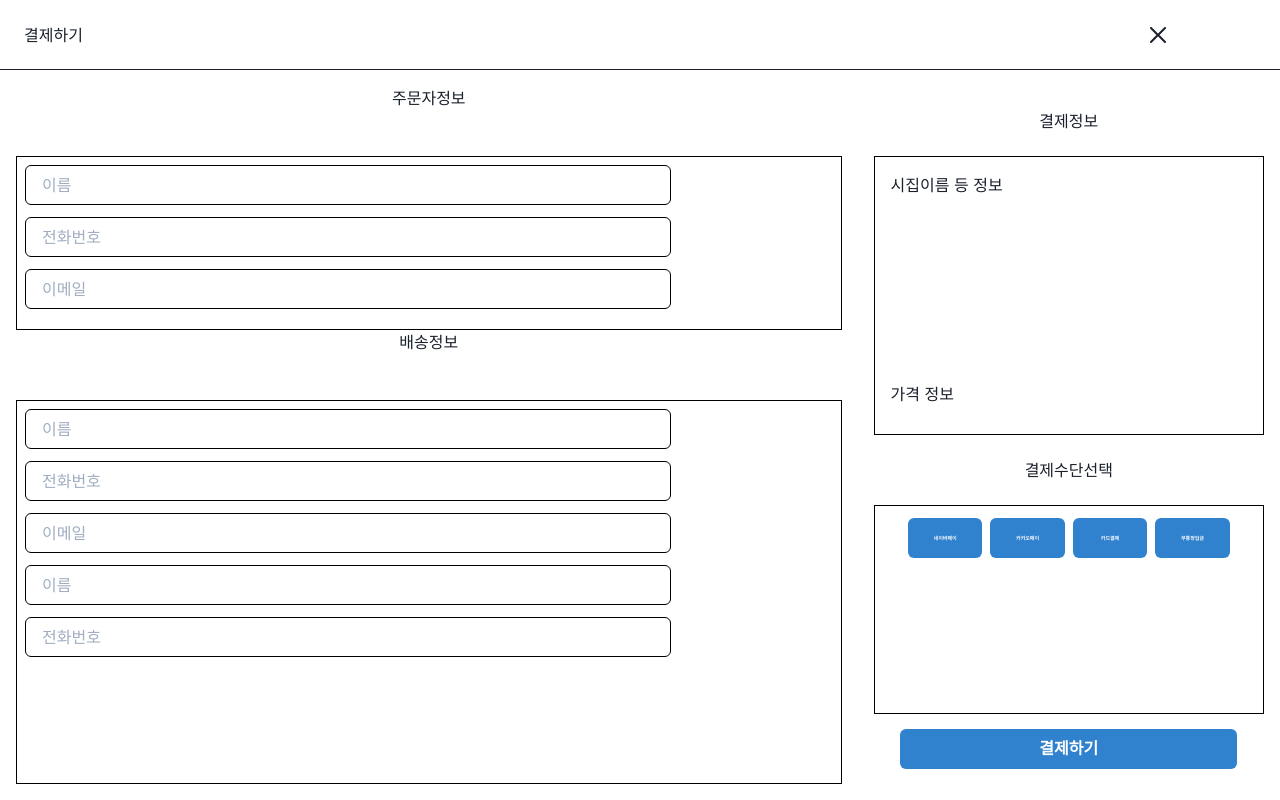
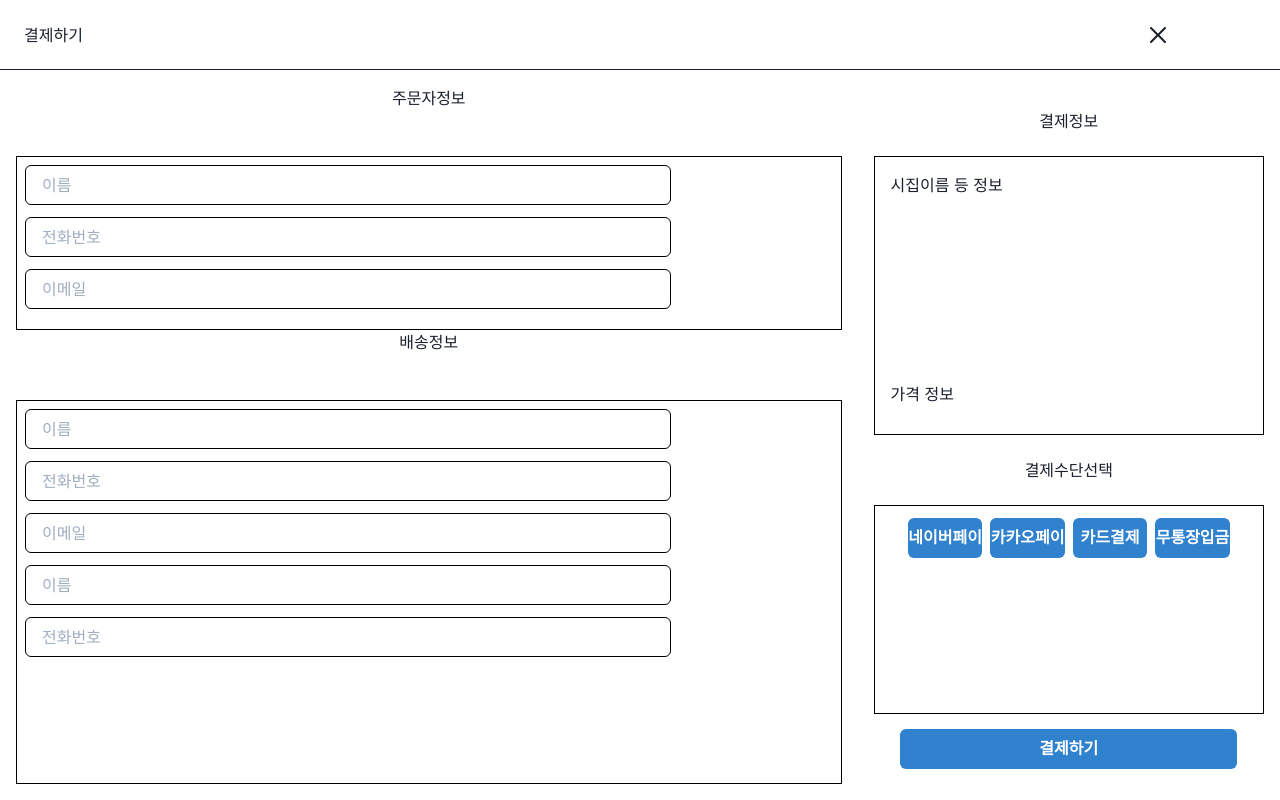
Before and after one commit to yuliepie/flower-letter-nlp, a React (Create React App) app in the folder client/: page /create/edit in a window 1280 px wide. Both pictures are taken after a click on the button "결제하러가기". Built offline with nearby package versions, Linux system fonts and the light colour scheme.

Commit message:
Add details for Poem Edit page

```diff
--- a/client/src/components/EditAnthology.js
+++ b/client/src/components/EditAnthology.js
@@ -1,37 +1,41 @@
-import React from 'react';
-import { Box, Center, Flex, Stack, Button, Popover, PopoverTrigger, Portal, PopoverContent, PopoverArrow, PopoverHeader, PopoverCloseButton, PopoverBody } from '@chakra-ui/react';
-import { ChevronRightIcon } from '@chakra-ui/icons';
-import StepsLetter from './StepsLetter';
-import { useNavigate } from 'react-router';
+import React from "react";
+import {
+  Box,
+  Center,
+  Flex,
+  Stack,
+  Button,
+  Popover,
+  PopoverTrigger,
+  Portal,
+  PopoverContent,
+  PopoverArrow,
+  PopoverHeader,
+  PopoverCloseButton,
+  PopoverBody,
+  Image,
+} from "@chakra-ui/react";
+import { ChevronRightIcon } from "@chakra-ui/icons";
+import StepsLetter from "./StepsLetter";
+import { useNavigate } from "react-router";
 
 // create의 세 번째인 시집을 편집하는 페이지입니다.
 function EditAnthology() {
   const navigate = useNavigate();
-
-  return (
-    <div>
-      {/* 상단바 */}
-      <StepsLetter></StepsLetter>
-      <Flex>
-        <Box p='4' w='60%' h='730' bg='rgba(229, 229, 229, 1)'>
-          시집이미지
-          <Stack p='9' spacing={3}></Stack>
-        </Box>
-        {/* 시 예시 */}
-        <Box p='4' w='40%' h='730'>
-          <Box p='5' w='100%' h='80%' bg='white'>
+  const examplePoem = (
+    <Box padding="2">
       <Popover>
         <PopoverTrigger>
-                <Button bg='skyblue' w='100%'>
-                  1. 이별 - 도종환
+          <Button bg="skyblue" w="100%">
+            이별 - 도종환
           </Button>
         </PopoverTrigger>
         <Portal>
-                <PopoverContent w='100%'>
+          <PopoverContent w="100%">
             <PopoverArrow />
             <PopoverHeader>1. 이별 - 도종환</PopoverHeader>
             <PopoverCloseButton />
-                  <PopoverBody textAlign='center'>
+            <PopoverBody textAlign="center">
               <p>당신이 처음 내 곁을 떠났을 떄</p>
               <p>나는 이것이 이별이라 생각지 않았습니다</p>
               <p>당신이 내 안에 있고</p>
@@ -39,19 +43,42 @@ function EditAnthology() {
               <p>나는 헤어지는 것이라 생각지 않았습니다</p>
               <p>그러나 이렇게 자꾸 함께 있지 못하는 시간이 길어지면서</p>
               <p>나는 이것이 이별이 아닌가 생각합니다</p>
-                    <Button colorScheme='blue'>수정하기</Button>
+              <Button colorScheme="blue">수정하기</Button>
             </PopoverBody>
           </PopoverContent>
         </Portal>
       </Popover>
     </Box>
-          <Center w='100%' h='20%'>
+  );
+
+  return (
+    <div>
+      {/* 상단바 */}
+      <StepsLetter></StepsLetter>
+      <Flex>
+        <Center p="4" w="60%" h="730" bg="rgba(229, 229, 229, 1)">
+          <Center boxSize="sm">
+            <Image src="https://st2.depositphotos.com/1851681/8497/i/950/depositphotos_84975400-stock-photo-vintage-floral-notebook-cover.jpg" />
+          </Center>
+          {/* <Stack p="9" spacing={3}></Stack> */}
+        </Center>
+        {/* 시 예시 */}
+        <Box p="4" w="40%" h="730">
+          <Box p="5" w="100%" h="80%" bg="white">
+            {examplePoem}
+            {examplePoem}
+            {examplePoem}
+            {examplePoem}
+            {examplePoem}
+          </Box>
+          <Center w="100%" h="20%">
             <Button
-              w='90%'
-              bg='skyblue'
+              w="90%"
+              bg="skyblue"
               onClick={() => {
-                navigate('/checkout');
-              }}>
+                navigate("/checkout");
+              }}
+            >
               결제하러가기
             </Button>
           </Center>
--- a/client/src/components/OrderPay.js
+++ b/client/src/components/OrderPay.js
@@ -1,70 +1,96 @@
-import React from 'react';
-import { Flex, Box, CloseButton, Input, Center, Button } from '@chakra-ui/react';
+import React from "react";
+import {
+  Flex,
+  Box,
+  CloseButton,
+  Input,
+  Center,
+  Button,
+} from "@chakra-ui/react";
 
 function OrderPay() {
   return (
     <div>
-      <Flex p='2' h='70' justifyContent='center' alignItems='center' borderBottom='1px'>
-        <Box p='4' w='90%'>
+      <Flex
+        p="2"
+        h="70"
+        justifyContent="center"
+        alignItems="center"
+        borderBottom="1px"
+      >
+        <Box p="4" w="90%">
           결제하기
         </Box>
-        <Box p='1' w='10%'>
-          <CloseButton size='3xl' />
+        <Box p="1" w="10%">
+          <CloseButton size="3xl" />
         </Box>
       </Flex>
 
       <Flex>
-        <Box p='4' w='67%' h='730'>
-          <Box w='100%' h='10%' textAlign='center'>
+        <Box p="4" w="67%" h="730">
+          <Box w="100%" h="10%" textAlign="center">
             주문자정보
           </Box>
-          <Box p='2' w='100%' h='25%' border='1px' borderColor='black'>
-            <Input w='80%' mb='3' borderColor='black' placeholder='이름' />
-            <Input w='80%' mb='3' borderColor='black' placeholder='전화번호' />
-            <Input w='80%' mb='3' borderColor='black' placeholder='이메일' />
+          <Box p="2" w="100%" h="25%" border="1px" borderColor="black">
+            <Input w="80%" mb="3" borderColor="black" placeholder="이름" />
+            <Input w="80%" mb="3" borderColor="black" placeholder="전화번호" />
+            <Input w="80%" mb="3" borderColor="black" placeholder="이메일" />
           </Box>
-          <Box w='100%' h='10%' textAlign='center'>
+          <Box w="100%" h="10%" textAlign="center">
             배송정보
           </Box>
-          <Box p='2' w='100%' h='55%' border='1px' borderColor='black'>
-            <Input w='80%' mb='3' borderColor='black' placeholder='이름' />
-            <Input w='80%' mb='3' borderColor='black' placeholder='전화번호' />
-            <Input w='80%' mb='3' borderColor='black' placeholder='이메일' />
-            <Input w='80%' mb='3' borderColor='black' placeholder='이름' />
-            <Input w='80%' mb='3' borderColor='black' placeholder='전화번호' />
+          <Box p="2" w="100%" h="55%" border="1px" borderColor="black">
+            <Input w="80%" mb="3" borderColor="black" placeholder="이름" />
+            <Input w="80%" mb="3" borderColor="black" placeholder="전화번호" />
+            <Input w="80%" mb="3" borderColor="black" placeholder="이메일" />
+            <Input w="80%" mb="3" borderColor="black" placeholder="이름" />
+            <Input w="80%" mb="3" borderColor="black" placeholder="전화번호" />
           </Box>
         </Box>
-        <Box p='4' w='33%' h='730'>
-          <Center p='2' w='100%' h='10%'>
+        <Box p="4" w="33%" h="730">
+          <Center p="2" w="100%" h="10%">
             결제정보
           </Center>
-          <Box p='2' w='100%' h='40%' border='1px' borderColor='black'>
-            <Box p='2' w='100%' h='80%'>
+          <Box p="2" w="100%" h="40%" border="1px" borderColor="black">
+            <Box p="2" w="100%" h="80%">
               시집이름 등 정보
             </Box>
-            <Box p='2' w='100%' h='20%'>
+            <Box p="2" w="100%" h="20%">
               가격 정보
             </Box>
           </Box>
-          <Center p='2' w='100%' h='10%'>
+          <Center p="2" w="100%" h="10%">
             결제수단선택
           </Center>
-          <Flex p='2' w='100%' h='30%' justifyContent='center' border='1px' borderColor='black'>
-            <Button colorScheme='blue' m='1' w='20%' fontSize='5px'>
+          <Flex
+            p="2"
+            w="100%"
+            h="30%"
+            justifyContent="center"
+            border="1px"
+            borderColor="black"
+          >
+            <Button colorScheme="blue" m="1" w="20%" fontSize="1rem">
               네이버페이
             </Button>
-            <Button colorScheme='blue' m='1' w='20%' fontSize='5px'>
+            <Button colorScheme="blue" m="1" w="20%" fontSize="1rem">
               카카오페이
             </Button>
-            <Button colorScheme='blue' m='1' w='20%' fontSize='5px'>
+            <Button colorScheme="blue" m="1" w="20%" fontSize="1rem">
               카드결제
             </Button>
-            <Button colorScheme='blue' m='1' w='20%' fontSize='5px'>
+            <Button colorScheme="blue" m="1" w="20%" fontSize="1rem">
               무통장입금
             </Button>
           </Flex>
-          <Flex p='2' w='100%' h='10%' justifyContent='center' alignItems='center'>
-            <Button colorScheme='blue' m='1' w='90%'>
+          <Flex
+            p="2"
+            w="100%"
+            h="10%"
+            justifyContent="center"
+            alignItems="center"
+          >
+            <Button colorScheme="blue" m="1" w="90%">
               결제하기
             </Button>
           </Flex>
--- a/client/src/components/WithBackgroundImage.js
+++ b/client/src/components/WithBackgroundImage.js
@@ -25,7 +25,7 @@ export default function WithBackgroundImage({
       backgroundPosition="center"
       backgroundSize="cover"
     >
-      <Stack maxW={"3xl"} align={"flex-start"} spacing={6}>
+      <Stack align={"flex-start"} spacing={6} alignItems={"center"}>
         <Text
           color={"white"}
           fontWeight={700}
@@ -34,7 +34,7 @@ export default function WithBackgroundImage({
         >
           {text}
         </Text>
-        <Stack direction={"row"}>
+        {/* <Stack direction={"row"}> */}
         <Button
           bg={"blue.400"}
           rounded={"full"}
@@ -43,7 +43,7 @@ export default function WithBackgroundImage({
         >
           {buttonName}
         </Button>
-        </Stack>
+        {/* </Stack> */}
       </Stack>
     </VStack>
   );
```
Lines whose indentation alone changed are shown as unchanged.
